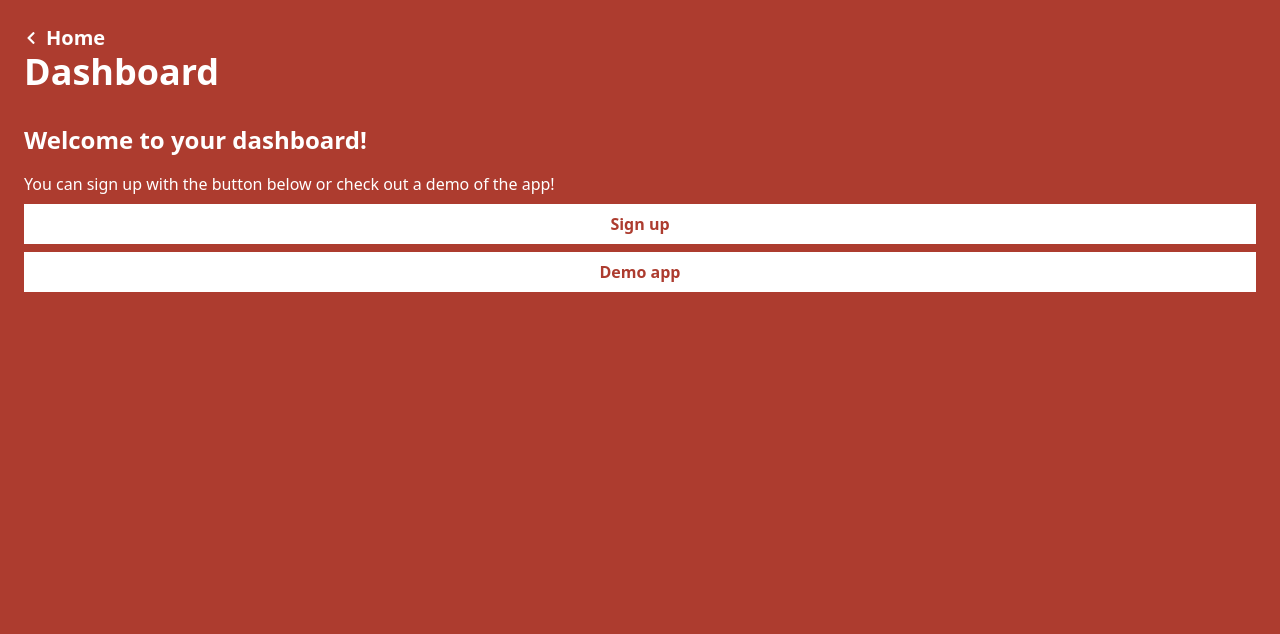
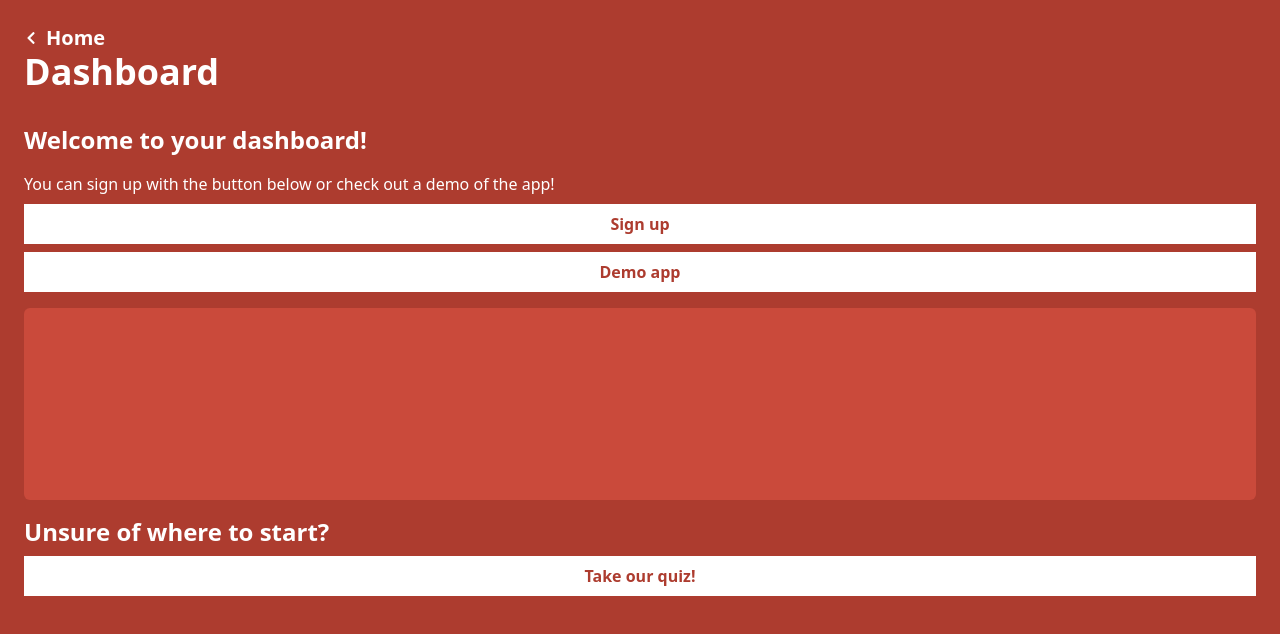
Before and after one commit to CesarMarcial9/suma-flow, a Next.js app: page /dashboard in a window 1280 px wide. Shown: the top 634 px of the page. Built offline with nearby package versions, Linux system fonts and the light colour scheme; no server answers.

Commit message:
added navigation to onboarding page from dashboard page

```diff
--- a/src/pages/dashboard/index.tsx
+++ b/src/pages/dashboard/index.tsx
@@ -157,7 +157,10 @@ const DashboardPage = () => {
             app!
           </p>
           <div className="flex flex-col gap-2">
-            <button className="flex items-center justify-center bg-white px-8 py-2 font-bold text-well-red-500" onClick={() => signIn()}>
+            <button
+              className="flex items-center justify-center bg-white px-8 py-2 font-bold text-well-red-500"
+              onClick={() => signIn()}
+            >
               Sign up
             </button>
             <Link
@@ -169,6 +172,19 @@ const DashboardPage = () => {
             </Link>
           </div>
         </div>
+
+        <div className="h-48 rounded-md bg-well-red-400"></div>
+
+        <div className="flex flex-col gap-2">
+          <h3 className="text-2xl font-semibold">Unsure of where to start?</h3>
+          <Link
+            href={"/onboarding"}
+            passHref
+            className="flex items-center justify-center bg-white px-8 py-2 font-bold text-well-red-500"
+          >
+            Take our quiz!
+          </Link>
+        </div>
       </section>
     </div>
   );
```
